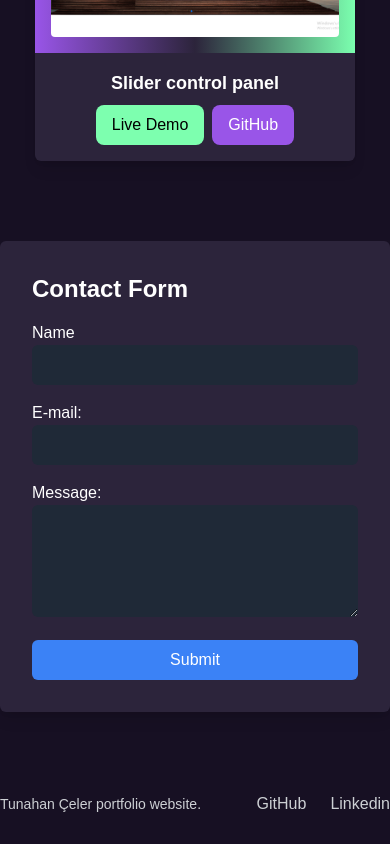
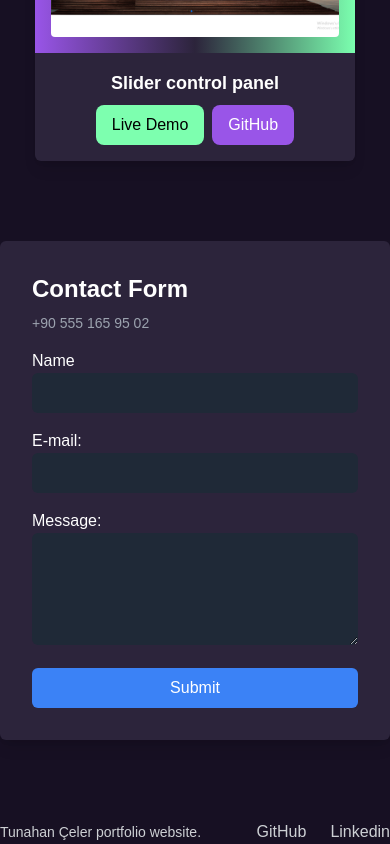
Before and after one commit to Tunahanclr16/Portfolio, a React (Vite) app: page / in a window 390 px wide. Shown: the part 4680-5524 px from the top of the page. Before the commit the page ends 5496 px from the top, so only its background shows below. Built offline with nearby package versions, Linux system fonts and the light colour scheme.

Commit message:
phone fix

```diff
--- a/src/components/contact/ContactForm.jsx
+++ b/src/components/contact/ContactForm.jsx
@@ -3,7 +3,8 @@ import React from 'react';
 export default function ContactForm() {
   return (
     <div className="max-w-xl mx-auto p-8 bg-[#2C243B] mt-20 rounded-md shadow-lg">
-      <h2 className="text-2xl font-semibold text-white mb-4">Contact Form</h2>
+      <h2 className="text-2xl font-semibold text-white mb-2 ">Contact Form</h2>
+      <a href="https://wa.me/905551659502" className="text-gray-400 block text-sm mb-4">+90 555 165 95 02</a>
       <form
       action="https://getform.io/f/1aMRRQbW" method="POST"
       className="grid grid-cols-1 gap-4">
```
